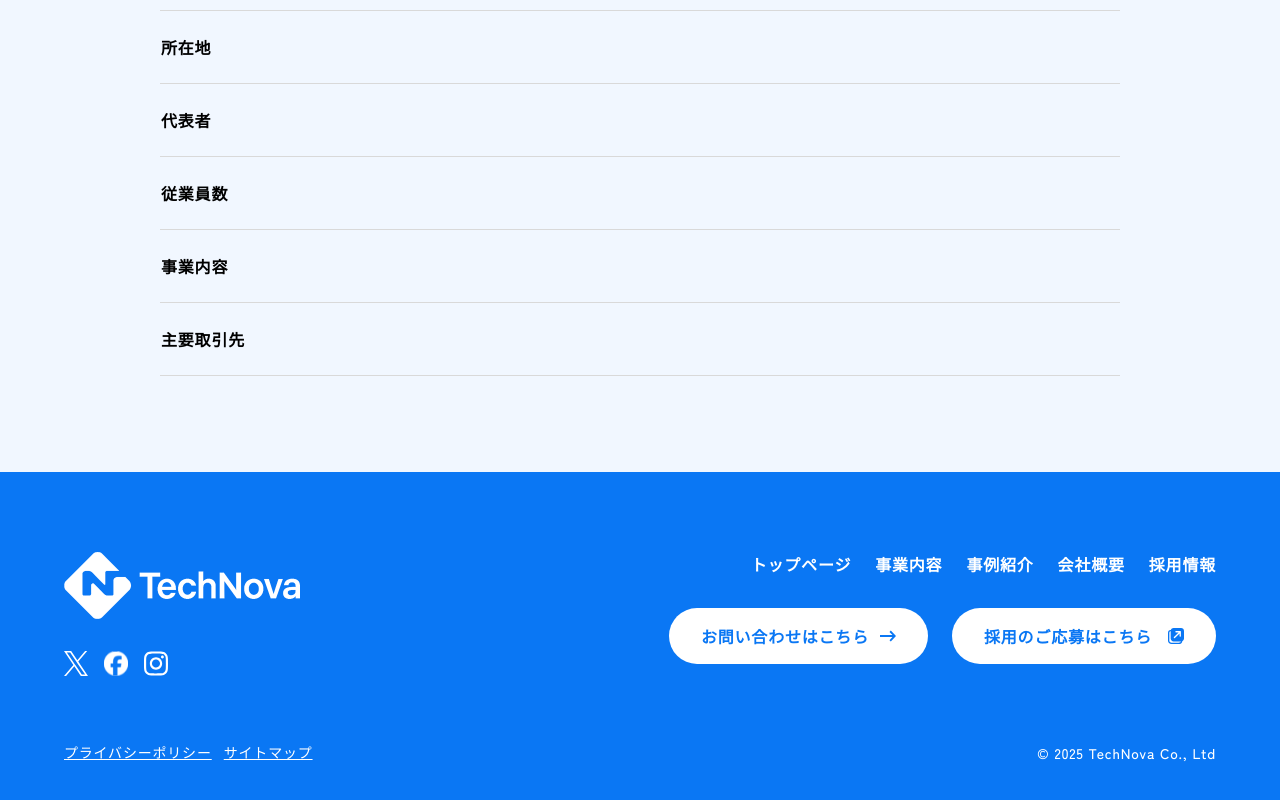
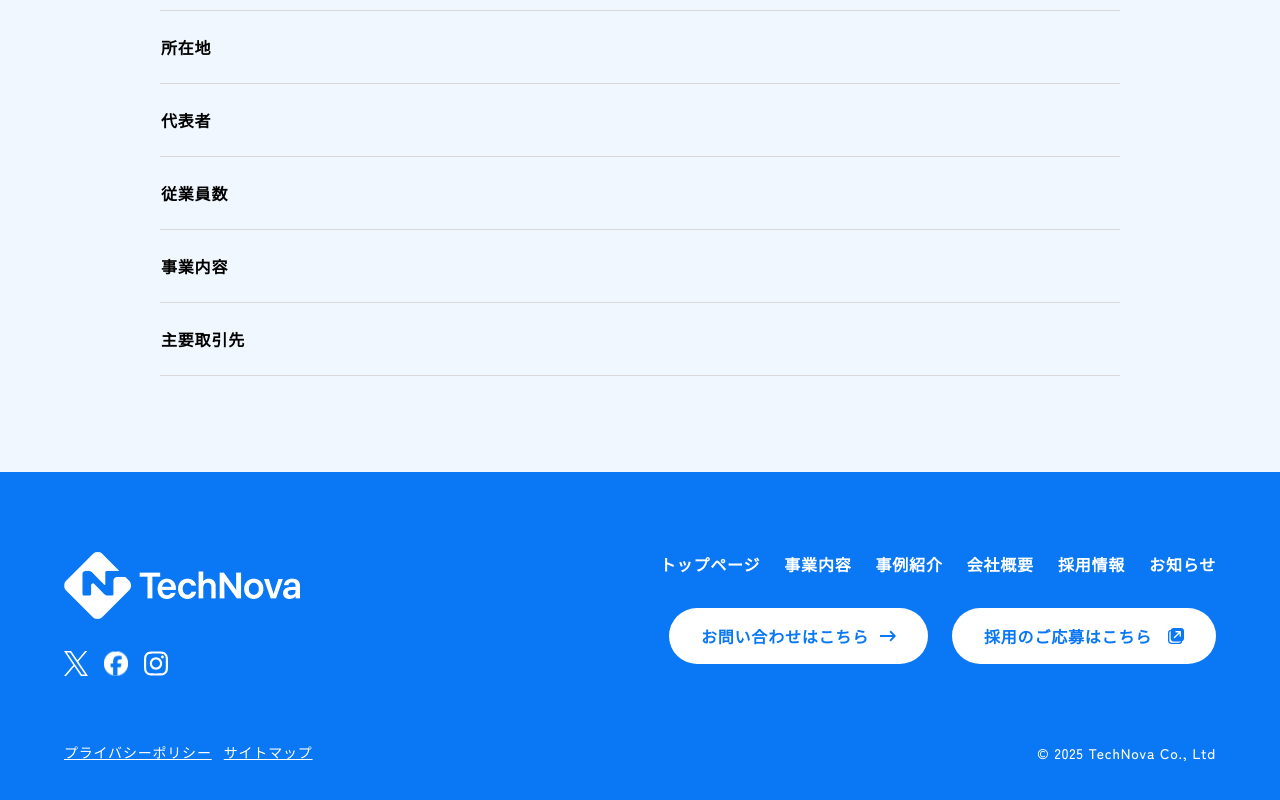
Before and after one commit to kaze-wind-dev/technova, a Next.js app: page /company in a window 1280 px wide. Shown: the part 2274-3074 px from the top of the page. Built offline with nearby package versions, Linux system fonts and the light colour scheme.

Commit message:
メニューの修正

```diff
--- a/components/Footer/index.tsx
+++ b/components/Footer/index.tsx
@@ -80,6 +80,9 @@ const Footer = () => {
               <li className="w-32 md:w-auto">
                 <Link href="/recruit">採用情報</Link>
               </li>
+              <li className="w-32 md:w-auto">
+                <Link href="/news">お知らせ</Link>
+              </li>
             </ul>
           </nav>
           <div className="flex flex-col gap-x-4 lg:gap-x-6 gap-y-4 mt-8 md:flex-row ">
```
